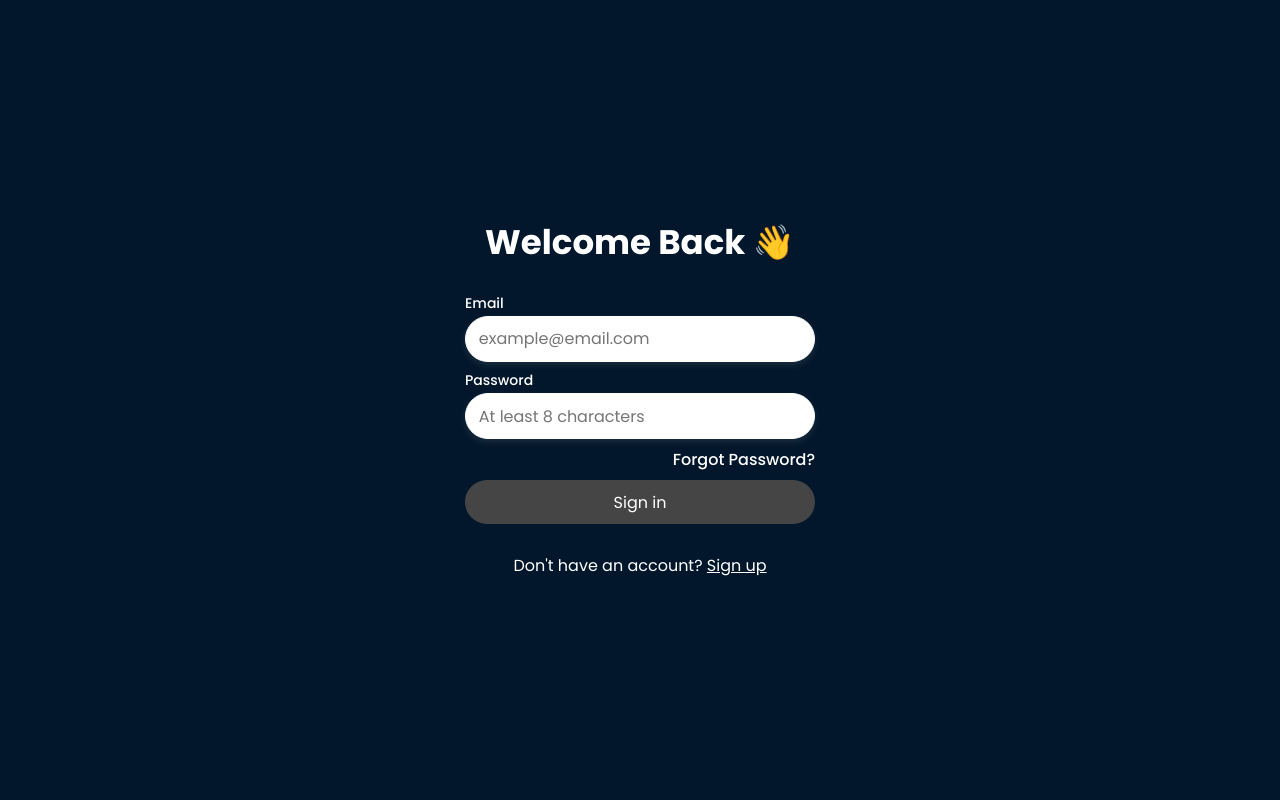
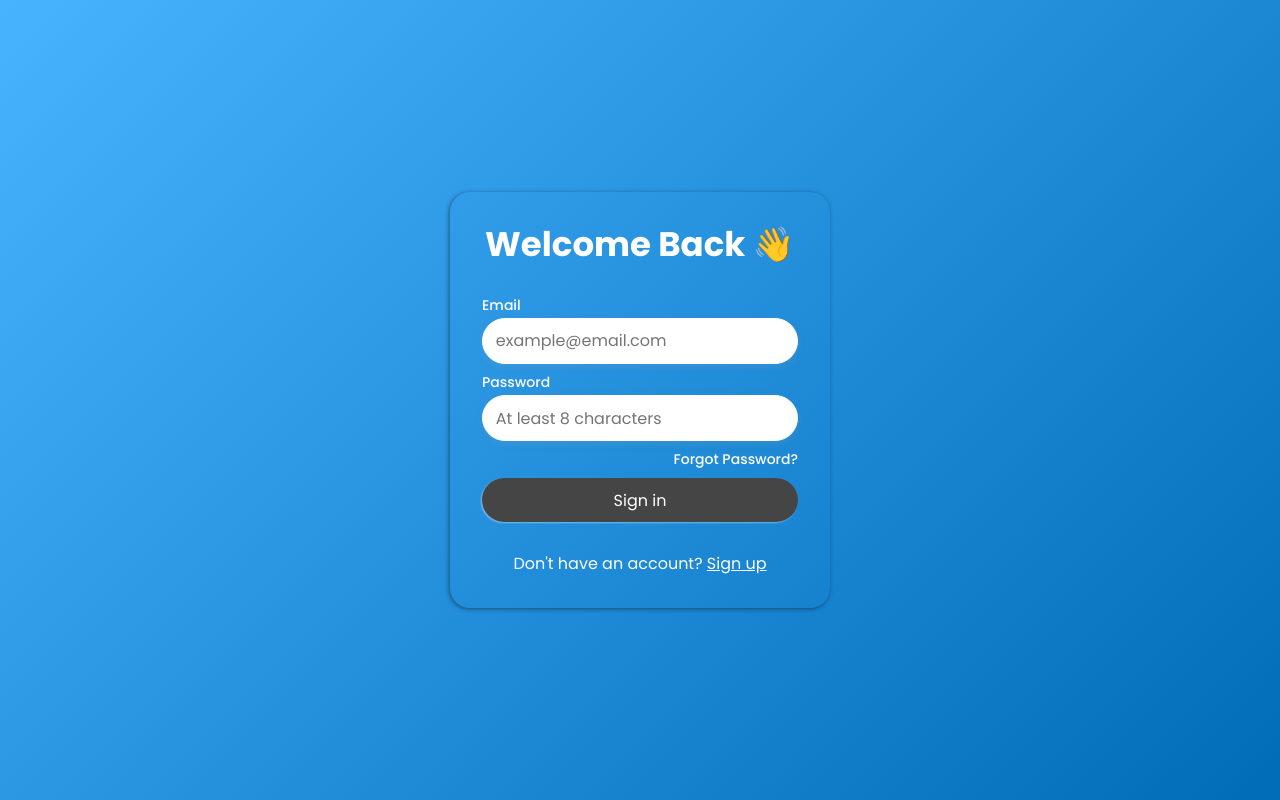
Before and after one commit to rohitt24k/KeyBlitz, a React (Create React App) app in the folder frontend/: page /login in a window 1280 px wide. Built offline with nearby package versions, Linux system fonts and the light colour scheme.

Commit message:
refactor: background color change

```diff
--- a/frontend/src/components/button/button.module.css
+++ b/frontend/src/components/button/button.module.css
@@ -7,4 +7,9 @@
   padding: 0.6em 0;
   border-radius: 50px;
   cursor: pointer;
+  box-shadow: -1px 1px 2px 0 rgb(255, 255, 255, 0.4);
 }
+
+.buttonContainer button:hover {
+  box-shadow: inset -1px 1px 2px 0 rgb(255, 255, 255, 0.6);
+}
--- a/frontend/src/components/chart/chart.jsx
+++ b/frontend/src/components/chart/chart.jsx
@@ -32,7 +32,7 @@ const ChartComponenet = ({ data }) => {
         label: "Speed (WPM)",
         data: data,
         fill: false,
-        borderColor: "rgb(75, 192, 192)",
+        borderColor: "rgb(255, 255, 255,0.6)",
         tension: 0.5,
       },
     ],
--- a/frontend/src/components/headerNav/headerNav.jsx
+++ b/frontend/src/components/headerNav/headerNav.jsx
@@ -13,7 +13,7 @@ function HeaderNav() {
           if (location.pathname !== "/") navigate("/");
         }}
       >
-        APPBLITZ
+        KEYBLITZ
       </h4>
       <div>
         <button
--- a/frontend/src/components/inputBox/inputBox.module.css
+++ b/frontend/src/components/inputBox/inputBox.module.css
@@ -29,7 +29,7 @@
 }
 
 .inputContainer > label > .error {
-  color: rgb(234, 50, 50);
+  color: var(--error-color);
   text-align: center;
   font-weight: 300;
   font-size: 0.7rem;
--- a/frontend/src/context/socketContext.jsx
+++ b/frontend/src/context/socketContext.jsx
@@ -38,8 +38,8 @@ export function SocketProvider({ children }) {
   }, [isCompleted]);
 
   useEffect(() => {
-    const newSocket = io("https://keyblitzapi.onrender.com");
-    // const newSocket = io("http://192.168.1.70:3001");
+    // const newSocket = io("https://keyblitzapi.onrender.com");
+    const newSocket = io("http://192.168.1.70:3001");
 
     newSocket.on("connect", () => {
       console.log(newSocket.id);
--- a/frontend/src/index.css
+++ b/frontend/src/index.css
@@ -10,7 +10,12 @@ body {
   /* font-family: "Abril Fatface", serif; */
   /* font-family: 'Roboto Mono', monospace; */
   height: 100vh;
-  background: rgb(2, 23, 44);
+  /* background: rgb(2, 23, 44); */
+  background: linear-gradient(
+    135deg,
+    hsl(205, 100%, 64%) 0%,
+    hsl(205, 100%, 36%) 100%
+  );
   /* background: linear-gradient(
     321deg,
     rgba(16, 20, 24, 1) 16%,
@@ -32,7 +37,8 @@ body {
   --primary-color: rgb(255, 255, 255);
   --secondary-color: rgb(69, 69, 69);
   --secondary-color-dark: rgb(56, 56, 56);
-  --error-color: rgb(244, 64, 52);
+  --error-color: #ad3733;
+  /* --error-color: rgb(244, 64, 52); */
 }
 
 h6,
@@ -85,7 +91,7 @@ h1 {
 .wordError::after {
   content: "";
   position: absolute;
-  background-color: red;
+  background-color: var(--error-color);
   bottom: 0;
   left: 0;
   width: 100%;
--- a/frontend/src/page/login/login.jsx
+++ b/frontend/src/page/login/login.jsx
@@ -212,7 +212,6 @@ function Login() {
             </footer>
           </form>
         </div>
-        <div className={styles.rightContainer}>{/* img */}</div>
       </div>
     </div>
   );
--- a/frontend/src/page/login/login.module.css
+++ b/frontend/src/page/login/login.module.css
@@ -7,7 +7,10 @@
 }
 
 .loginContainer {
-  width: 350px;
+  box-shadow: -1px 1px 4px 0 rgb(16, 20, 24, 0.5);
+  padding: 2rem;
+  border-radius: 20px;
+  width: 380px;
 }
 .loginContainer h4 {
   color: var(--primary-color);
@@ -34,9 +37,13 @@
   text-decoration: underline;
 }
 
+.loginContainer footer span:hover {
+  color: rgb(44, 44, 153);
+}
+
 .forgotPasswordLink {
   color: var(--blue);
-  font-size: var(--text-medium);
+  font-size: 14px;
   font-weight: 500;
   text-align: right;
   cursor: pointer;
--- a/frontend/src/page/online/online.jsx
+++ b/frontend/src/page/online/online.jsx
@@ -68,7 +68,7 @@ function Online() {
           </form>
         </section>
 
-        {roomDetails.isInaRoom && (
+        {roomDetails?.isInaRoom && (
           <section className={styles.rightSection}>
             <p className="h5">{roomDetails.roomName}</p>
             <div className={styles.playerContainerDiv}>
--- a/frontend/src/utlis/handleApi.js
+++ b/frontend/src/utlis/handleApi.js
@@ -1,7 +1,7 @@
 import axios from "axios";
 
-// const baseURL = "http://192.168.1.70:3001/api";
-const baseURL = "https://keyblitzapi.onrender.com/api";
+const baseURL = "http://192.168.1.70:3001/api";
+// const baseURL = "https://keyblitzapi.onrender.com/api";
 
 // const cookie = document.cookie.split("; ");
 // let token;
```
Also changed, not shown: 2 other files (tests, documents, lock files or other folders).
